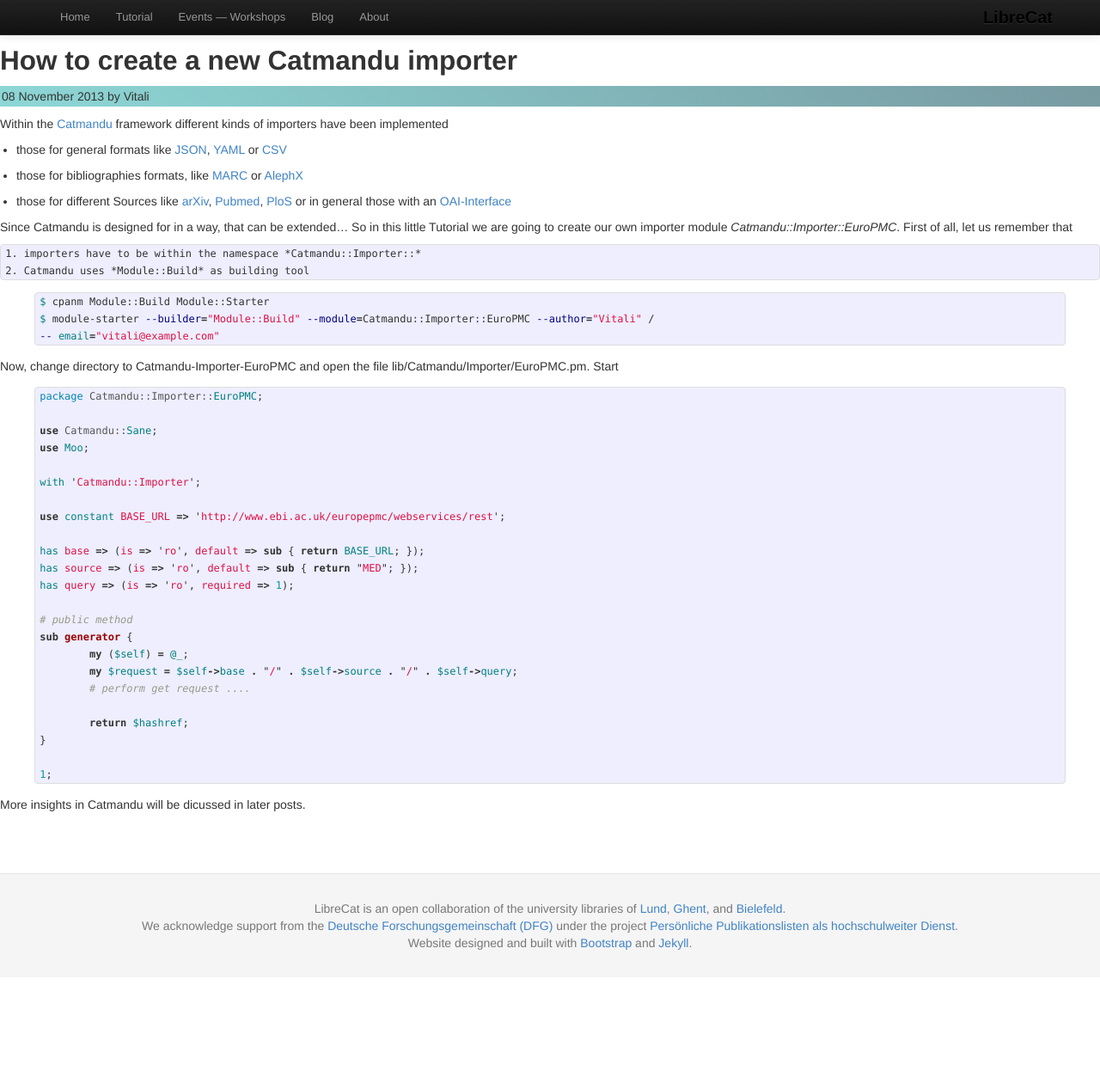
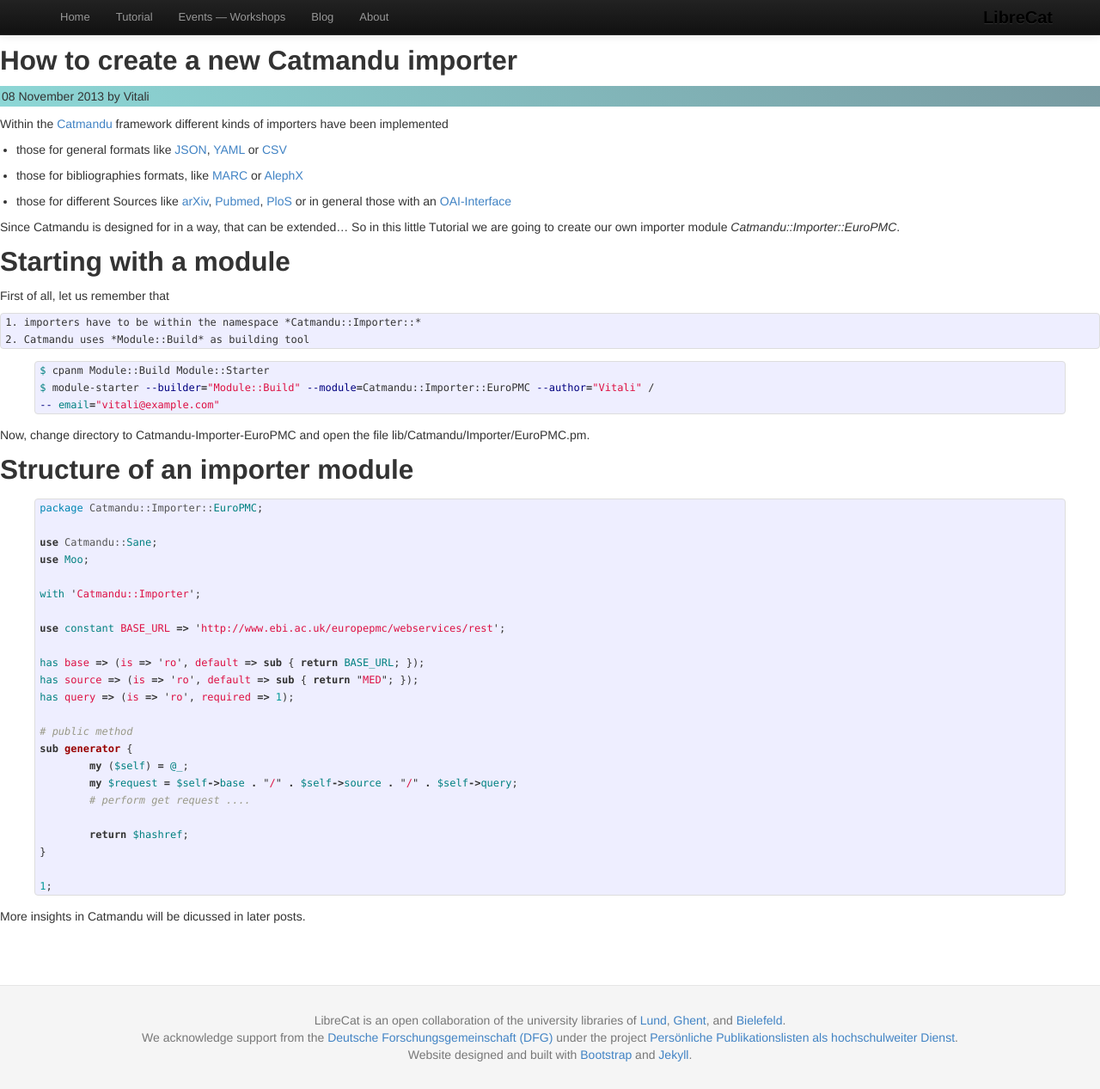
Before and after one commit to LibreCat/librecat.github.io, a Jekyll site: the page built from _posts/2013-11-08-how-to-importer.markdown, in a window 1280 px wide and 1267 px high. Shown: the whole window at 86% size. Built offline with Jekyll 4.4.1, drawn with Linux system fonts in a browser that asks for light colours.

Commit message:
headings

```diff
--- a/_posts/2013-11-08-how-to-importer.markdown
+++ b/_posts/2013-11-08-how-to-importer.markdown
@@ -15,7 +15,11 @@
 
 - those for different Sources like [arXiv](https://github.com/LibreCat/Catmandu-ArXiv), [Pubmed](https://github.com/LibreCat/Catmandu-PubMed), [PloS](https://github.com/LibreCat/Catmandu-PLoS) or in general those with an [OAI-Interface](https://github.com/LibreCat/Catmandu-OAI)
 
-Since Catmandu is designed for in a way, that can be extended... So in this little Tutorial we are going to create our own importer module *Catmandu::Importer::EuroPMC*. First of all, let us remember that
+Since Catmandu is designed for in a way, that can be extended... So in this little Tutorial we are going to create our own importer module *Catmandu::Importer::EuroPMC*.
+
+## Starting with a module
+
+First of all, let us remember that
 
 	1. importers have to be within the namespace *Catmandu::Importer::*
 	2. Catmandu uses *Module::Build* as building tool
@@ -26,7 +30,10 @@
 -- email="vitali@example.com"
 {% endhighlight %}
 
-Now, change directory to Catmandu-Importer-EuroPMC and open the file lib/Catmandu/Importer/EuroPMC.pm. Start
+Now, change directory to Catmandu-Importer-EuroPMC and open the file lib/Catmandu/Importer/EuroPMC.pm.
+
+
+## Structure of an importer module
 
 {% highlight perl %}
 package Catmandu::Importer::EuroPMC;
```
